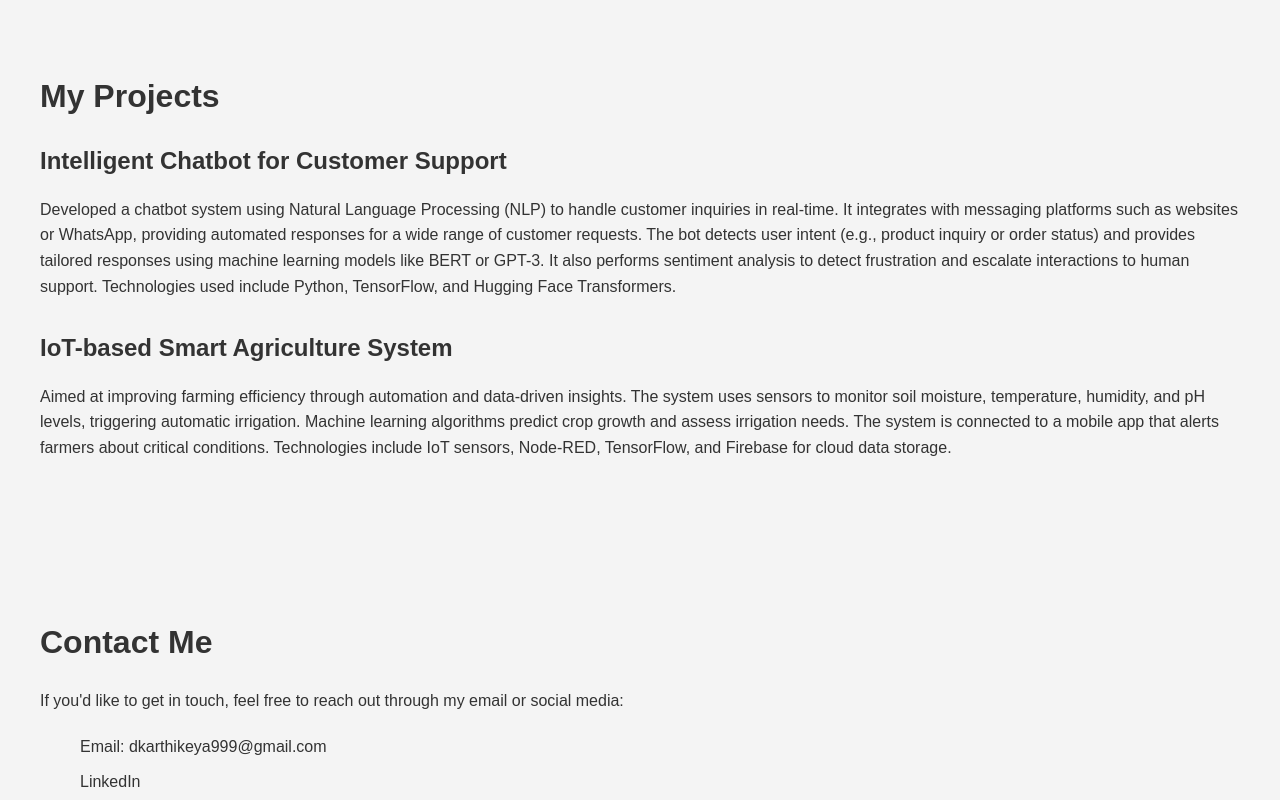
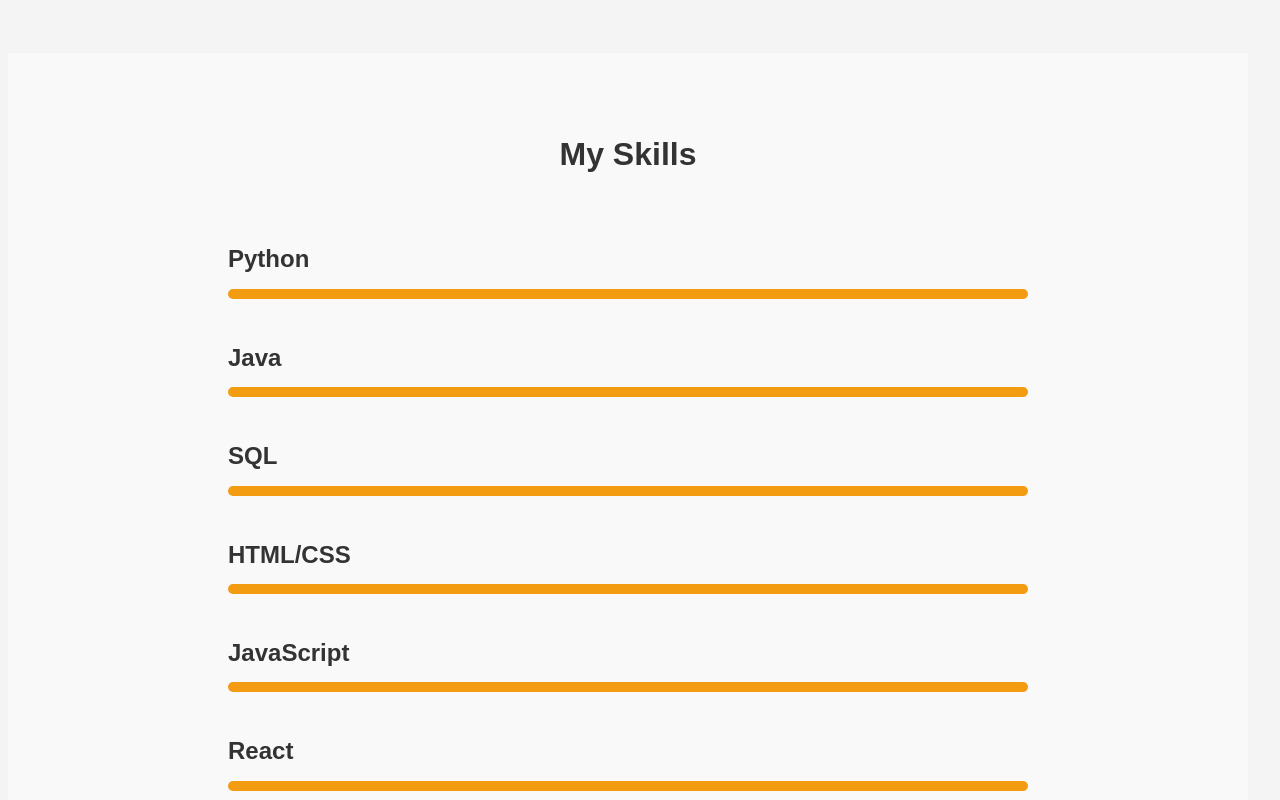
Before and after one commit to karthikeya964/personal-portfolio, a plain HTML site: page index.html in a window 1280 px wide. Shown: the part 1280-2080 px from the top of the page. Drawn offline with Linux system fonts and the light colour scheme.

Commit message:
new update

```diff
--- a/index.html
+++ b/index.html
@@ -38,6 +38,37 @@
   <section id="about">
     <h2>About Me</h2>
     <p>Hello, my name is D Karthikeya. I am from Hyderabad. I completed my bachelor's degree in Information Technology from the Institute of Aeronautical Engineering, securing an 8.04 CGPA. During my final semesters, I worked on several projects, including "Intelligent Chatbot for Customer Support" and "IoT-based Smart Agriculture System." I am proficient in Python, Java, SQL, and front-end web technologies.</p>
+  </section>
+
+  <!-- Skills Section -->
+<section id="skills">
+    <h2>My Skills</h2>
+    <div class="skills-container">
+      <div class="skill">
+        <h3>Python</h3>
+        <div class="skill-bar" style="width: 90%"></div>
+      </div>
+      <div class="skill">
+        <h3>Java</h3>
+        <div class="skill-bar" style="width: 80%"></div>
+      </div>
+      <div class="skill">
+        <h3>SQL</h3>
+        <div class="skill-bar" style="width: 85%"></div>
+      </div>
+      <div class="skill">
+        <h3>HTML/CSS</h3>
+        <div class="skill-bar" style="width: 95%"></div>
+      </div>
+      <div class="skill">
+        <h3>JavaScript</h3>
+        <div class="skill-bar" style="width: 75%"></div>
+      </div>
+      <div class="skill">
+        <h3>React</h3>
+        <div class="skill-bar" style="width: 70%"></div>
+      </div>
+    </div>
   </section>
 
   <!-- Projects Section -->
--- a/styles.css
+++ b/styles.css
@@ -1,16 +1,14 @@
-/* General Body Styles */
+/* Body Styles */
 body {
     font-family: 'Arial', sans-serif;
     line-height: 1.6;
     color: #333;
     background-color: #f4f4f4;
     overflow-x: hidden; /* Prevent horizontal scroll */
-    margin: 0;
-    padding: 0;
-    animation: fadeIn 1s ease-out; /* Fade in effect for entire page */
+    animation: fadeIn 1s ease-out;
 }
 
-/* Fade-in effect for the page */
+/* Fade-in effect for entire page */
 @keyframes fadeIn {
     from {
         opacity: 0;
@@ -20,7 +18,6 @@ body {
     }
 }
 
-/* Home Section Styling */
 /* Home Section Styling */
 #home {
     height: 100vh; /* Full height of the viewport */
@@ -48,13 +45,12 @@ body {
     }
 }
 
-  /* Hero content (name and description) */
+/* Large name styling with typewriter effect */
 .hero-content {
     opacity: 0;
     animation: fadeInUp 1s forwards 0.5s;
 }
 
-  /* Large name styling with typewriter effect */
 .hero-name {
     font-size: 5em; /* Large font size */
     font-weight: bold;
@@ -86,7 +82,7 @@ body {
     }
 }
 
-  /* Hero content text (description) */
+/* Styling for the text under the name */
 .hero-content p {
     font-size: 1.5em;
     color: #fff;
@@ -107,8 +103,7 @@ body {
     }
 }
 
-
-/* Navigation Bar Styling */
+/* Navigation Bar Styles */
 nav {
     background-color: #333;
     position: sticky;
@@ -119,7 +114,6 @@ nav {
     animation: slideDown 0.5s ease-out;
 }
 
-/* Slide-down effect for navbar */
 @keyframes slideDown {
     from {
         transform: translateY(-100%);
@@ -129,7 +123,6 @@ nav {
     }
 }
 
-/* Navbar container */
 nav .container {
     width: 80%;
     margin: 0 auto;
@@ -138,15 +131,14 @@ nav .container {
     align-items: center;
 }
 
-/* Logo styles */
 nav .logo {
     color: white;
     font-size: 1.5em;
     text-decoration: none;
     font-weight: bold;
+    animation: fadeIn 1s ease-out;
 }
 
-/* Navbar links */
 nav ul {
     list-style-type: none;
     display: flex;
@@ -175,14 +167,13 @@ nav ul li a {
     transition: transform 0.3s ease, color 0.3s ease;
 }
 
-/* Navbar links hover effect */
 nav ul li a:hover {
     transform: scale(1.1);
     color: #f4f4f4;
     text-decoration: underline;
 }
 
-/* Hamburger menu styles (Mobile) */
+/* Hamburger Menu Styles (Mobile) */
 .hamburger {
     display: none;
     cursor: pointer;
@@ -198,7 +189,6 @@ nav ul li a:hover {
     background-color: white;
 }
 
-/* Mobile menu: Displayed at max-width 768px */
 @media (max-width: 768px) {
     nav ul {
         display: none;
@@ -213,7 +203,6 @@ nav ul li a:hover {
         animation: slideInNav 0.3s ease-out;
     }
 
-    /* Slide-in effect for mobile menu */
     @keyframes slideInNav {
         from {
             transform: translateY(-100%);
@@ -242,7 +231,17 @@ section {
     animation: fadeInUp 1s forwards;
 }
 
-/* Headings styling */
+@keyframes fadeInUp {
+    from {
+        opacity: 0;
+        transform: translateY(50px);
+    }
+    to {
+        opacity: 1;
+        transform: translateY(0);
+    }
+}
+
 h1, h2, h3 {
     color: #333;
     animation: fadeInText 2s ease-out;
@@ -273,7 +272,6 @@ h3 {
     margin-bottom: 10px;
 }
 
-/* Project section */
 .project {
     margin-bottom: 30px;
 }
@@ -333,7 +331,87 @@ footer {
     animation: fadeIn 1s ease-out;
 }
 
-/* Mobile Adjustments */
+/* Skills Section Styling */
+#skills {
+    padding: 50px 20px;
+    background-color: #f9f9f9;
+    margin: 50px 0;
+    border-bottom: 2px solid #ccc;
+}
+
+#skills h2 {
+    text-align: center;
+    font-size: 2em;
+    color: #333;
+    margin-bottom: 40px;
+}
+
+.skills-container {
+    display: flex;
+    flex-direction: column;
+    gap: 20px;
+    align-items: center;
+}
+
+.skill {
+    width: 80%;
+    max-width: 800px;
+}
+
+.skill h3 {
+    font-size: 1.5em;
+    color: #333;
+    margin-bottom: 10px;
+}
+
+.skill-bar {
+    height: 10px;
+    background-color: #4caf50; /* Green color for the skill bar */
+    border-radius: 5px;
+    width: 0;
+    transition: width 1s ease-out;
+}
+
+/* Different colors for each skill bar */
+.skill-bar:nth-child(1) {
+    background-color: #FF6347; /* Tomato color for Python */
+}
+
+.skill-bar:nth-child(2) {
+    background-color: #F39C12; /* Orange color for Java */
+}
+
+.skill-bar:nth-child(3) {
+    background-color: #2980B9; /* Blue color for SQL */
+}
+
+.skill-bar:nth-child(4) {
+    background-color: #8E44AD; /* Purple color for HTML/CSS */
+}
+
+.skill-bar:nth-child(5) {
+    background-color: #1ABC9C; /* Teal color for JavaScript */
+}
+
+.skill-bar:nth-child(6) {
+    background-color: #34495E; /* Dark gray color for React */
+}
+
+/* Add animations to make skill bars grow smoothly */
+.skill-bar {
+    animation: expandBar 2s ease-out forwards;
+}
+
+@keyframes expandBar {
+    from {
+        width: 0%;
+    }
+    to {
+        width: 100%;
+    }
+}
+
+/* Media Query for Mobile */
 @media (max-width: 768px) {
     body {
         font-size: 14px;
@@ -354,16 +432,4 @@ footer {
     h3 {
         font-size: 1.2em;
     }
-
-    .hero-name {
-        font-size: 3em;
 }
-
-    .hero-content p {
-        font-size: 1.2em;
-    }
-
-    .project {
-        padding: 15px;
-    }
-}
```
Lines whose indentation alone changed are shown as unchanged.
